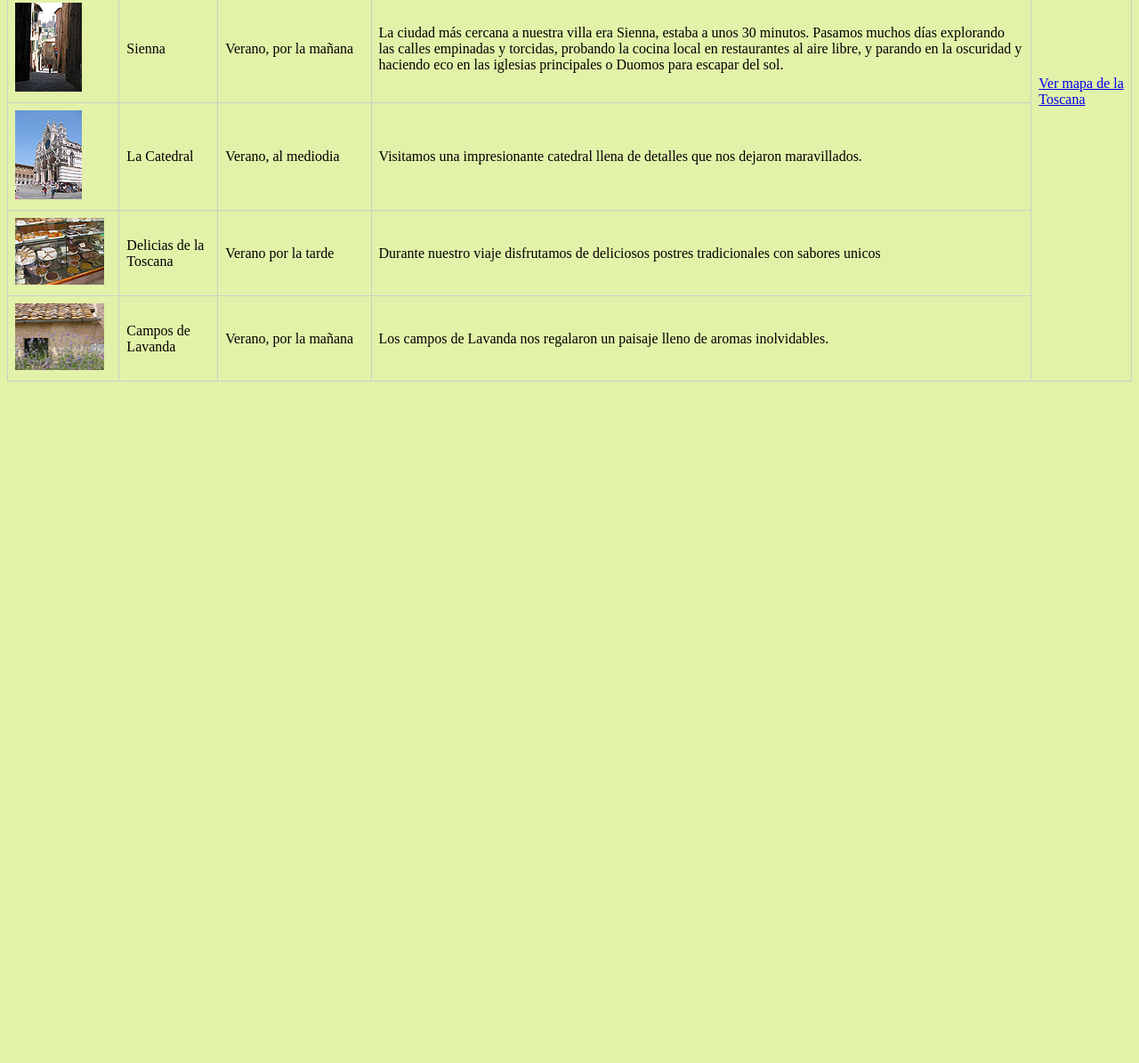
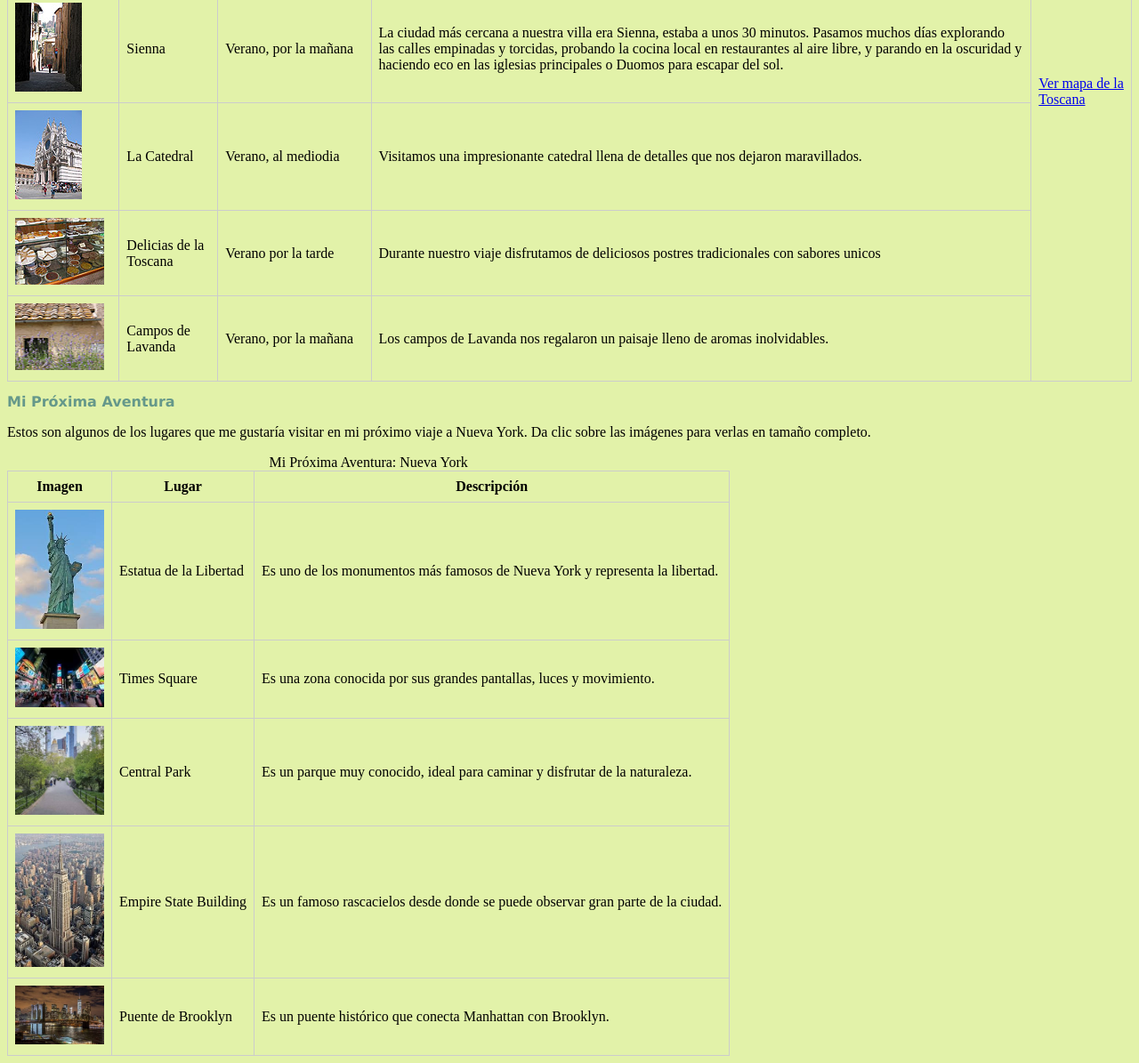
Before and after one commit to CarolinaPc01/hweb1, a plain HTML site: page practicas/p07/toscana/index.html in a window 1280 px wide. Shown: the part 387-1582 px from the top of the page at 89% size. Before the commit the page ends 824 px from the top, so only its background shows below. Drawn offline with Linux system fonts and the light colour scheme.

Commit message:
Ejercicio 5: Mi proxima aventura

```diff
--- a/practicas/p07/toscana/index.html
+++ b/practicas/p07/toscana/index.html
@@ -96,5 +96,73 @@
 
       </table>
 
+
+      <h2>Mi Próxima Aventura</h2>
+
+   <p>
+      Estos son algunos de los lugares que me gustaría visitar en mi próximo viaje a Nueva York.
+      Da clic sobre las imágenes para verlas en tamaño completo.
+   </p>
+
+   <table>
+      <caption>Mi Próxima Aventura: Nueva York</caption>
+
+      <tr>
+         <th>Imagen</th>
+         <th>Lugar</th>
+         <th>Descripción</th>
+      </tr>
+
+      <tr>
+         <td>
+            <a href="../../p08/imagenes/estatua.jpg" target="_blank"><img src="../../p08/imagenes/estatua.jpg" width="100" alt="Estatua de la Libertad"></a>
+         </td>
+         <td>Estatua de la Libertad</td>
+         <td>
+            Es uno de los monumentos más famosos de Nueva York y representa la libertad.
+         </td>
+      </tr>
+
+      <tr>
+         <td>
+            <a href="../../p08/imagenes/times-square.jpg" target="_blank"></a><img src="../../p08/imagenes/times-square.jpg" width="100" alt="Times Square"></a>
+         </td>
+         <td>Times Square</td>
+         <td>
+            Es una zona conocida por sus grandes pantallas, luces y movimiento.
+         </td>
+      </tr>
+
+      <tr>
+         <td>
+            <a href="../../p08/imagenes/central-park.jpg" target="_blank"><img src="../../p08/imagenes/central-park.jpg" width="100" alt="Central Park"></a>
+         </td>
+         <td>Central Park</td>
+         <td>
+            Es un parque muy conocido, ideal para caminar y disfrutar de la naturaleza.
+         </td>
+      </tr>
+
+      <tr>
+         <td>
+            <a href="../../p08/imagenes/empire-state.jpg" target="_blank"><img src="../../p08/imagenes/empire-state.jpg" width="100" alt="Empire State Building"></a>
+         </td>
+         <td>Empire State Building</td>
+         <td>
+            Es un famoso rascacielos desde donde se puede observar gran parte de la ciudad.
+         </td>
+      </tr>
+
+      <tr>
+         <td>
+            <a href="../../p08/imagenes/brooklyn-bridge.jpg" target="_blank"><img src="../../p08/imagenes/brooklyn-bridge.jpg" width="100" alt="Puente de Brooklyn"></a>
+         </td>
+         <td>Puente de Brooklyn</td>
+         <td>
+            Es un puente histórico que conecta Manhattan con Brooklyn.
+         </td>
+      </tr>
+   </table>
+
    </body>
 </html>
```
Also changed, not shown: practicas/p08/imagenes/brooklyn-bridge.jpg (added), practicas/p08/imagenes/central-park.jpg (added), practicas/p08/imagenes/empire-state.jpg (added), practicas/p08/imagenes/estatua.jpg (added), practicas/p08/imagenes/times-square.jpg (added).
